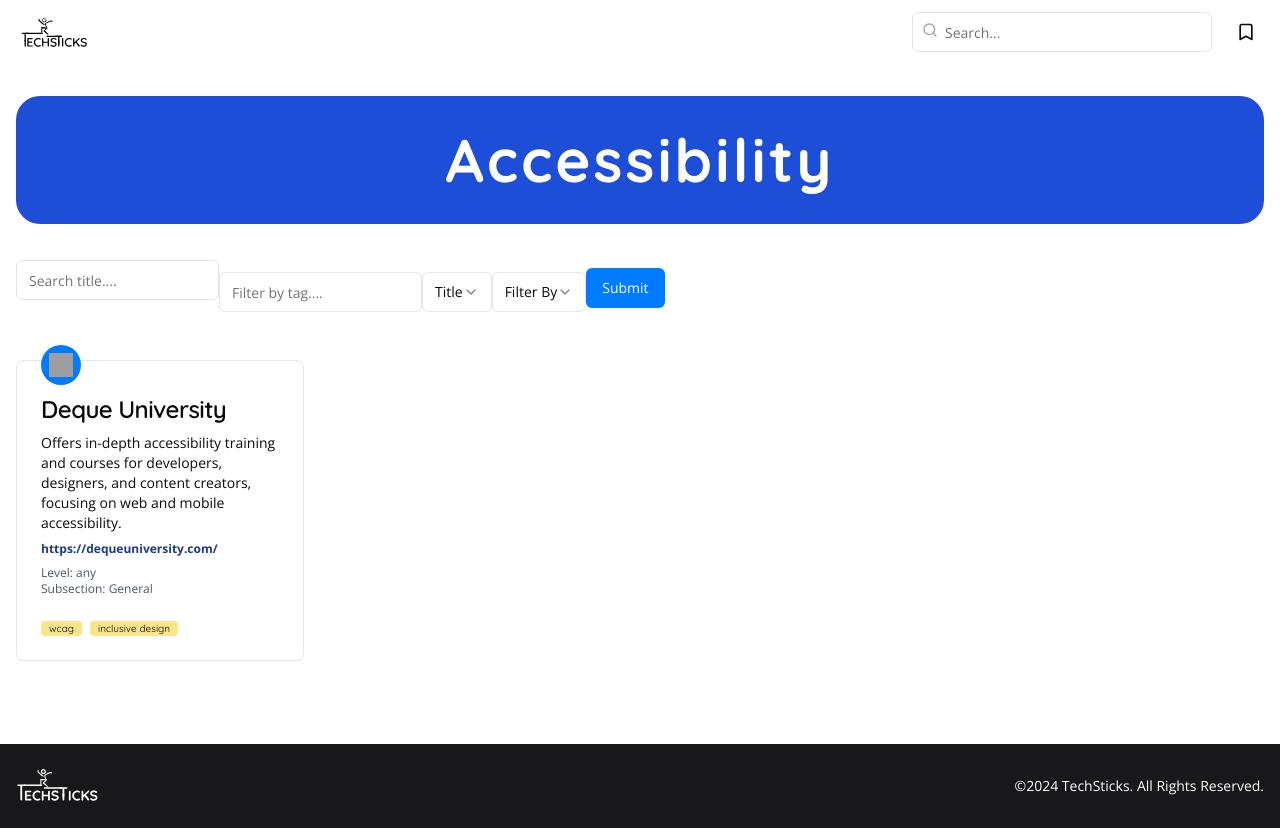
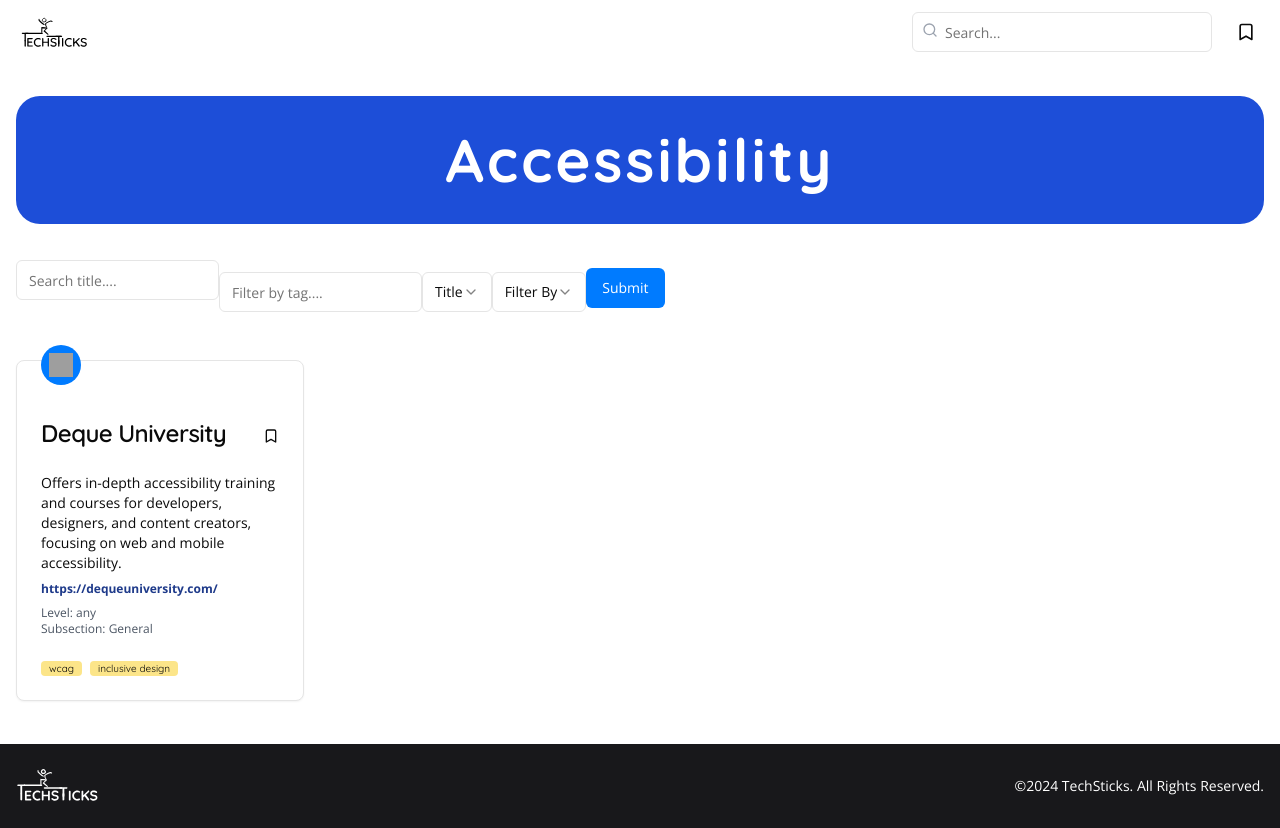
Before and after one commit to Hikmahx/techsticks, a Next.js app: page /resources/accessibility in a window 1280 px wide. Built offline with nearby package versions, Linux system fonts and the light colour scheme; grey boxes are pictures that could not be loaded.

Commit message:
bookmark icon added

```diff
--- a/src/app/resources/[slug]/page.tsx
+++ b/src/app/resources/[slug]/page.tsx
@@ -7,7 +7,14 @@
 } from '@/lib/resources';
 import { useRouter } from 'next/router';
 import { ResourcesForm } from '@/components/global/Filter';
-import { Card, CardContent, CardFooter, CardTitle } from '@/components/ui/card';
+import {
+  Card,
+  CardContent,
+  CardFooter,
+  CardHeader,
+  CardTitle,
+} from '@/components/ui/card';
+import { Bookmark } from 'lucide-react';
 
 export default function ResourcePage({
   params,
@@ -26,7 +33,6 @@
   // Split tags string into an array
   const tagsArray = tags ? tags.split(',') : [];
 
-
   // Apply filtering based on searchParams (search, tags, sortBy, level)
   const resources = filterResources({
     search,
@@ -36,7 +42,7 @@
   });
 
   const resource = resources.find((r) => r.slug === params.slug);
-    // console.log(resources, search, tagsArray, sortBy, level);
+  // console.log(resources, search, tagsArray, sortBy, level);
   if (!resource) {
     notFound();
   }
@@ -87,9 +93,12 @@
                   )}
                 </div>
                 <CardContent className='mt-6 py-2'>
-                  <CardTitle className='text-2xl font-semibold mb-2 font-quicksand'>
-                    {item.title}
-                  </CardTitle>
+                  <CardHeader className='flex flex-row items-center justify-between px-0'>
+                    <CardTitle className='text-2xl font-semibold font-quicksand flex-1'>
+                      {item.title}
+                    </CardTitle>
+                    <Bookmark className='w-4 h-4 m-auto' />
+                  </CardHeader>
                   <p className='mb-2 text-sm'>{item.description}</p>
                   <a
                     href={item.link}
```
